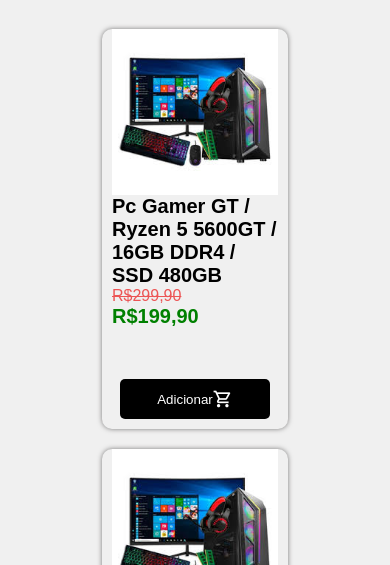
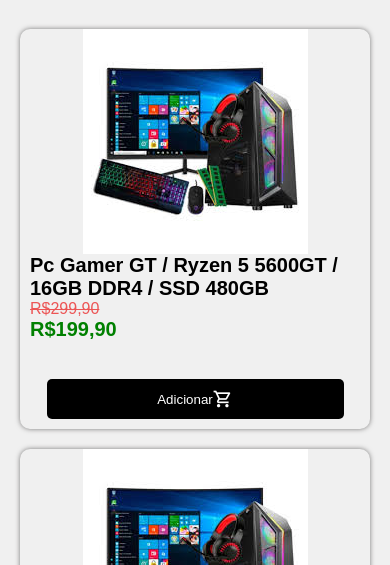
Before and after one commit to isPixel/loja-online-html-css-js, a plain HTML site: page index.html in a window 390 px wide. Shown: the part 279-844 px from the top of the page. Drawn offline with nearby package versions, Linux system fonts and the light colour scheme; a web font is replaced by a local one.

Commit message:
Corrigido resposividade do box-produto no mobile

```diff
--- a/estilo/index.css
+++ b/estilo/index.css
@@ -325,3 +325,20 @@
     font-size: 20px;
     color: white;
   }
+
+  @media screen and (max-width: 600px){
+    .container-produtos{
+        width: 100%;
+    }
+    .box-produto {
+        /* //min-width: 186px; */
+        max-width: 90%;
+        width: 90%;
+      }
+
+    .box-produto img {
+        max-height: 229px;
+        max-width: 229px;
+        margin-inline: auto;
+    }
+  }
```
